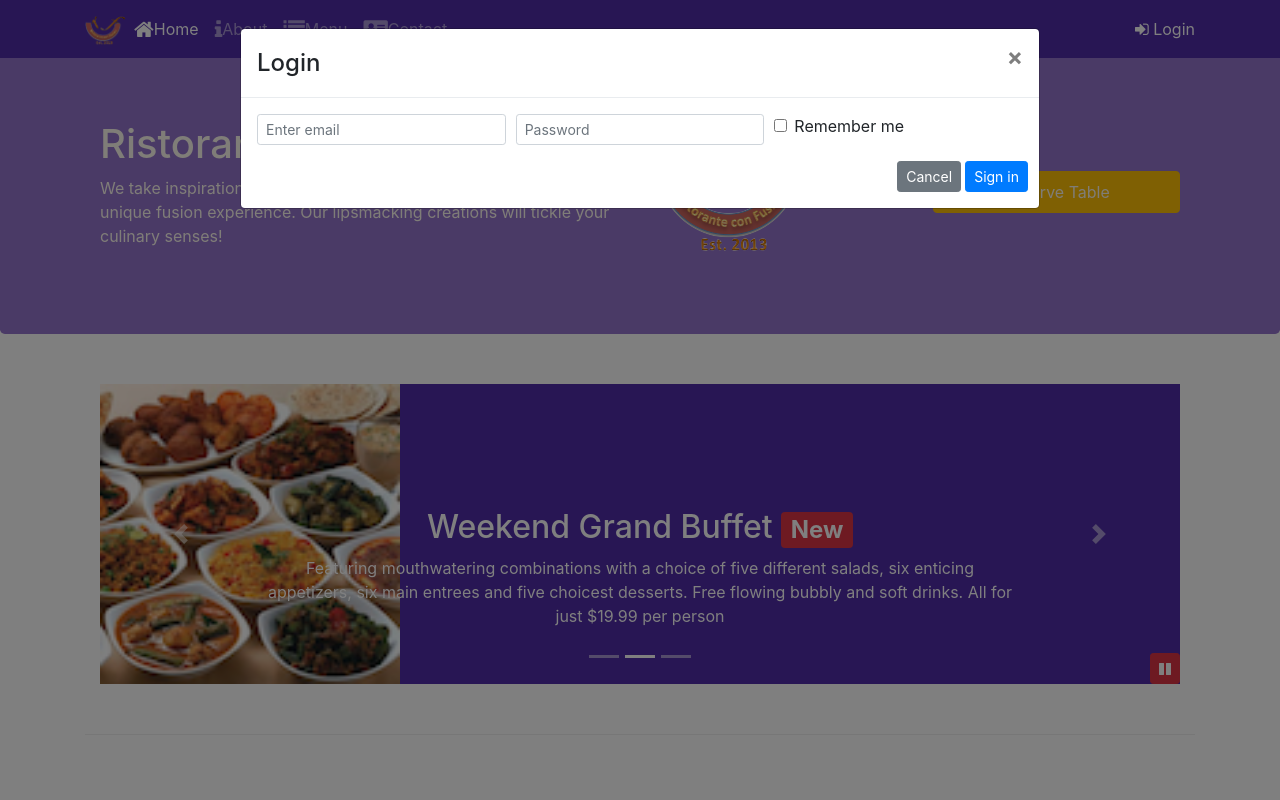
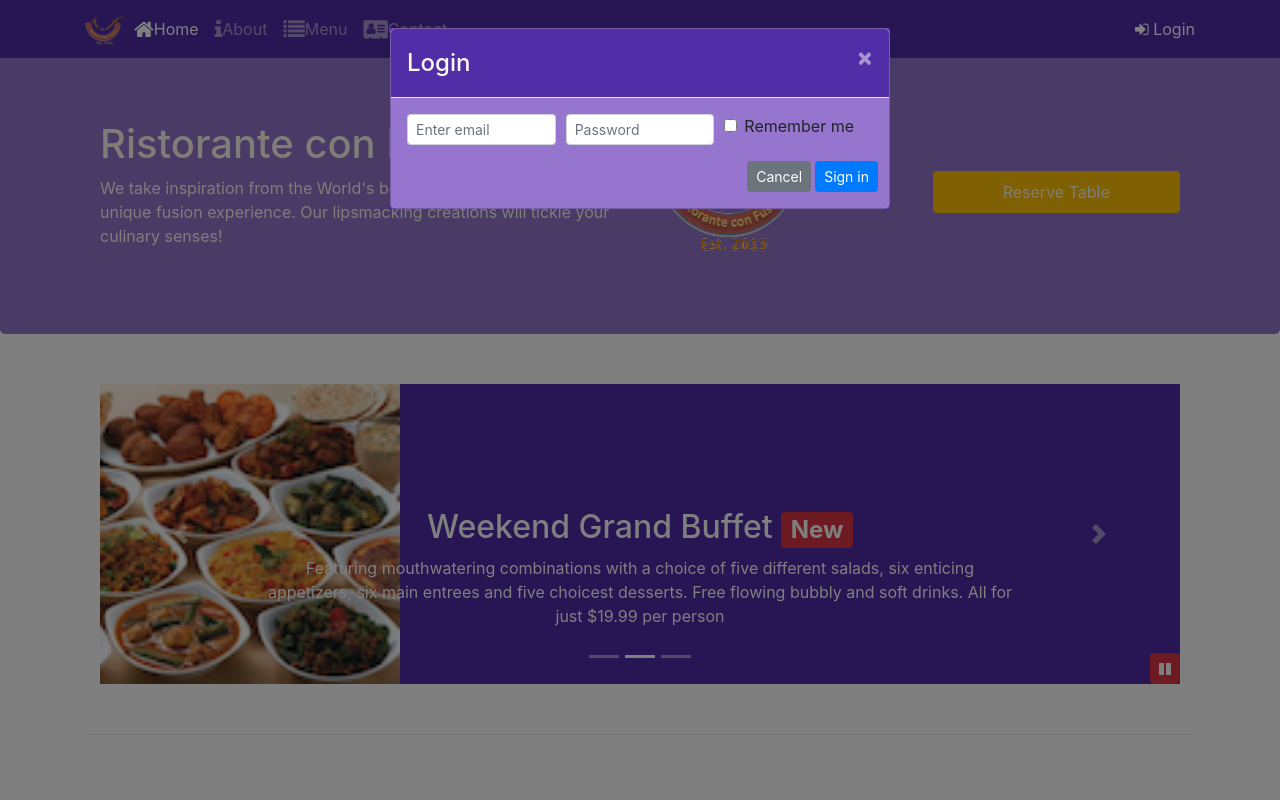
Before and after one commit to Ashley-Mei/Bootstrap4-starter, a website: page index.html in a window 1280 px wide. Both pictures are taken after a click on the link "Login". Shown: the top 800 px of the page. Drawn offline with nearby package versions, Linux system fonts and the light colour scheme.

Commit message:
assignment4

```diff
--- a/css/styles.scss
+++ b/css/styles.scss
@@ -76,3 +76,21 @@ body{
     bottom: 0px;
     z-index: 1;
 }
+
+.modal-header {
+    background: $background-dark;
+    color:floralwhite;
+}
+
+.modal-content {
+    @include zero-margin();
+    background: $background-light;
+}
+
+.modal-dialog {
+    background: $background-dark;
+}
+
+.close {
+    color:floralwhite;
+}
--- a/index.html
+++ b/index.html
@@ -45,14 +45,12 @@
             </div>
         </div>
     </nav>
-    <!--dialog 展现在页面最前面-->
-    <div id="loginModal" class="modal fade" role="dialog">
-        <div class="modal-dialog modal-lg" role="content">
+    <div class="modal fade" id="loginModal" tabindex="-1" role="dialog" aria-labelledby="loginModal" aria-hidden="true">
+        <div class="modal-dialog" role="content">
           <div class="modal-content">
             <div class="modal-header">
-                    <h4 class="modal-title">Login</h4>
-                    <!--点击按钮后modal消失:&times是按钮以x的形式展现-->
-                    <button type="button" class="close" data-dismiss="modal">
+              <h4 class="modal-title" id="loginModalLabel">Login</h4>
+              <button type="button" class="close" data-dismiss="modal" aria-label="Close">
                 &times;
               </button>
             </div>
@@ -208,7 +206,7 @@
                 </div>
             </div>
         </div>
-        <div id="ReserveModal" class="modal fade" role="dialog">
+        <div class="modal fade" id="ReserveModal" tabindex="-1" role="dialog" aria-labelledby="ReserveModal" aria-hidden="true">
             <div class="modal-dialog modal-lg" role="content">
                 <div class="modal-content">
                     <div class="modal-header">
@@ -354,6 +352,23 @@
             });
         });
     </script>
+    <script>
+        $('#loginModal').on('show.bs.modal',function(event){
+            var button = $(event.relatedTarget)
+            var modal = $(this)
+            modal.find('.modal-title').text('Login')
+            modal.find('.modal-body input').val()
+        })
+    </script>
+    <script>
+        $('#ReserveModal').on('show.bs.modal',function(event){
+            var button = $(event.relatedTarget)
+            var modal = $(this)
+            modal.find('.modal-title').text('Reserve')
+            modal.find('.modal-body input').val()
+        })
+    </script>
+
 </body>
 
 </html>
```
Also changed, not shown: css/styles.css. Lines whose indentation alone changed are shown as unchanged.
